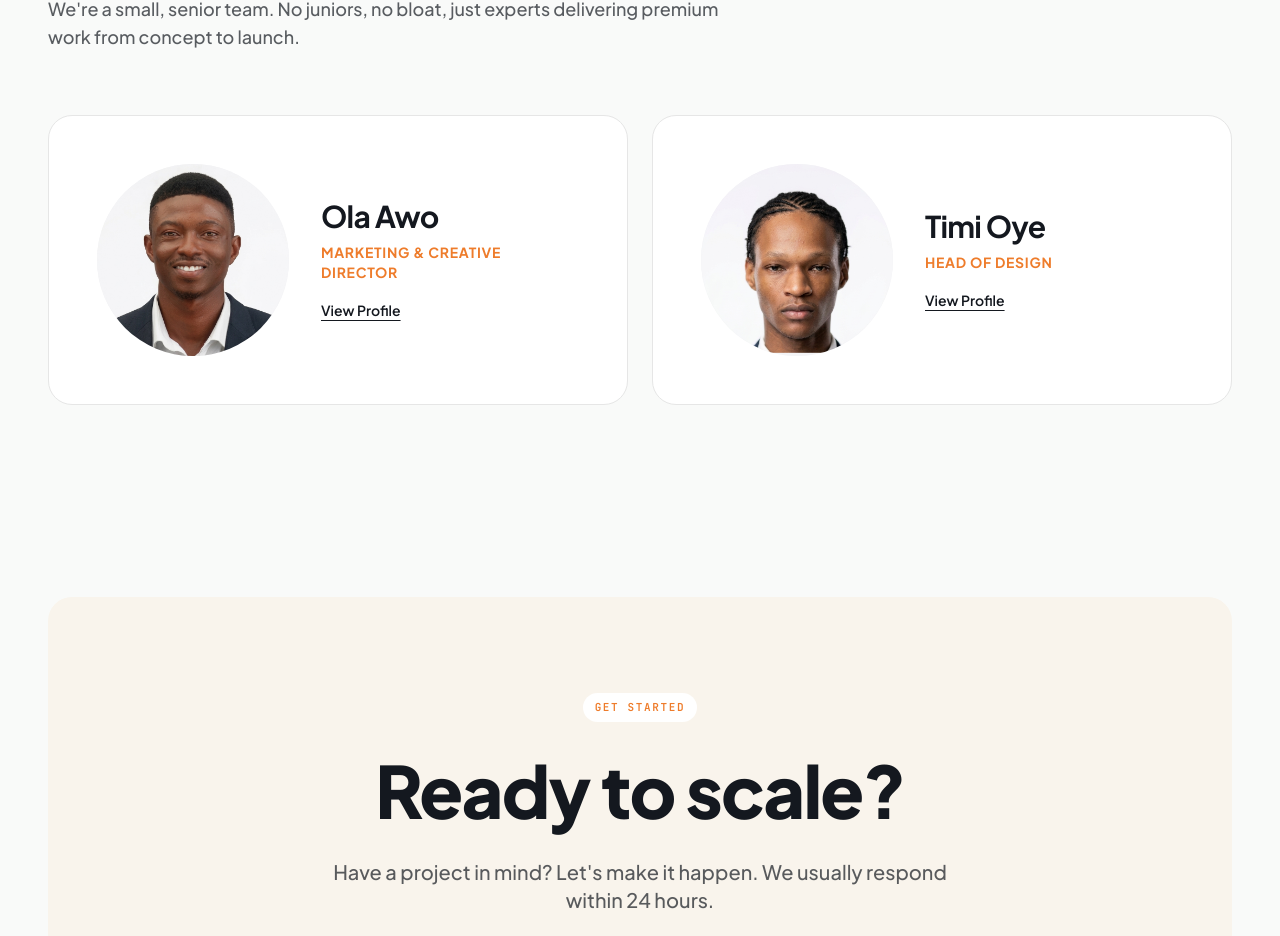
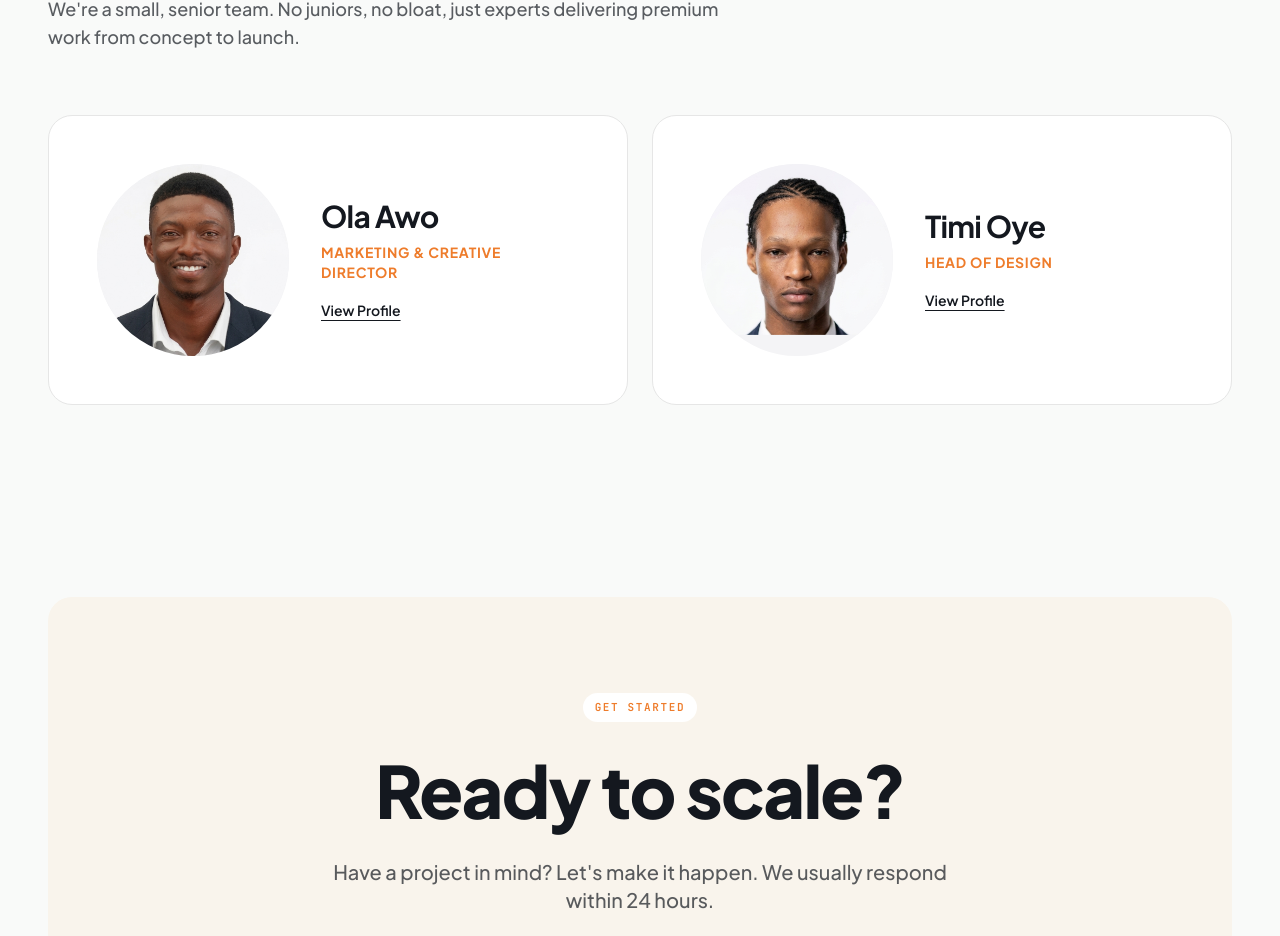
Before and after one commit to savvysquare/designersguru, a React (Vite) app: page / in a window 1280 px wide. Shown: the part 5097-6033 px from the top of the page. Built offline with nearby package versions, Linux system fonts and the light colour scheme; the HTML template or start-up script is replaced by a standard one.

Commit message:
style: finalize portrait framing for Timi Oye to show tie knot

```diff
--- a/src/components/AboutSection.tsx
+++ b/src/components/AboutSection.tsx
@@ -45,7 +45,7 @@ const AboutSection = () => {
                 src={member.image}
                 alt={member.name}
                 className={`w-full h-full object-cover ${
-                  member.name === "Ola Awo" ? "object-top scale-[1.4] translate-y-3" : "object-top scale-[1.05] -translate-y-2"
+                  member.name === "Ola Awo" ? "object-top scale-[1.4] translate-y-3" : "object-top scale-[1.02] -translate-y-[12%]"
                 }`}
                 loading="lazy"
               />
```
